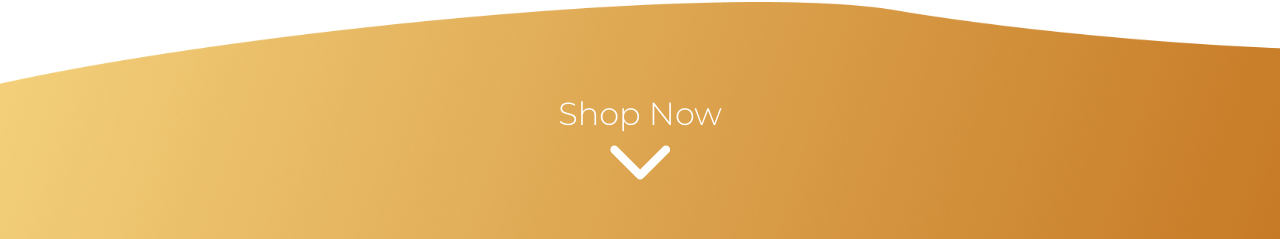
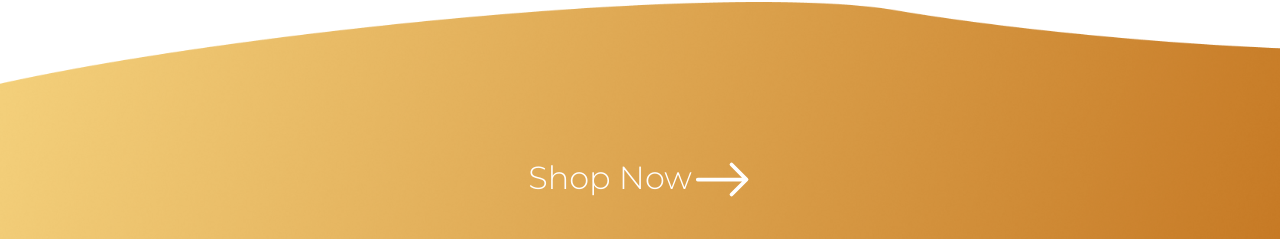
Before and after one commit to vujic02/Easy-Shop, a Next.js app: page / in a window 1280 px wide. Shown: the part 558-797 px from the top of the page. Built offline with nearby package versions, Linux system fonts and the light colour scheme.

Commit message:
edited home page

```diff
--- a/pages/index.js
+++ b/pages/index.js
@@ -40,7 +40,7 @@ export default function Home() {
         </Container>
       </Grid>
 
-        <Container flexDir="column" flexAlign="center" pos="absolute" bot="0" L="50%" transL="translate(-50%, -50%)">
+        <Container flexDir="row" flexAlign="center" pos="absolute" bot="0" L="50%" transL="translate(-50%, -50%)">
           <Paragraph col="var(--white)"><Link href="/shop">Shop Now</Link></Paragraph>
           <Link href="/shop"><DownArrow src="./images/downArrow.svg" /></Link>
         </Container>
--- a/styles/styled/home-styles.js
+++ b/styles/styled/home-styles.js
@@ -1,4 +1,5 @@
 import styled from 'styled-components';
+import {BsArrowRight} from 'react-icons/bs'
 
 export const HomePage = styled.section`
     overflow: hidden;
@@ -125,11 +126,15 @@ export const LandingImg = styled.img`
     z-index: 5;
 `
 
-export const DownArrow = styled.img`
+export const DownArrow = styled(BsArrowRight)`
     width: 60px;
     height: 60px;
+    margin-top: 5px;
     z-index: 5;
+    color: var(--white);
+    cursor: pointer;
     &:hover {
-        cursor: pointer;
+        transition: ease-in-out all 0.3s;
+        color: var(--lightGray);
     }
 `
```
